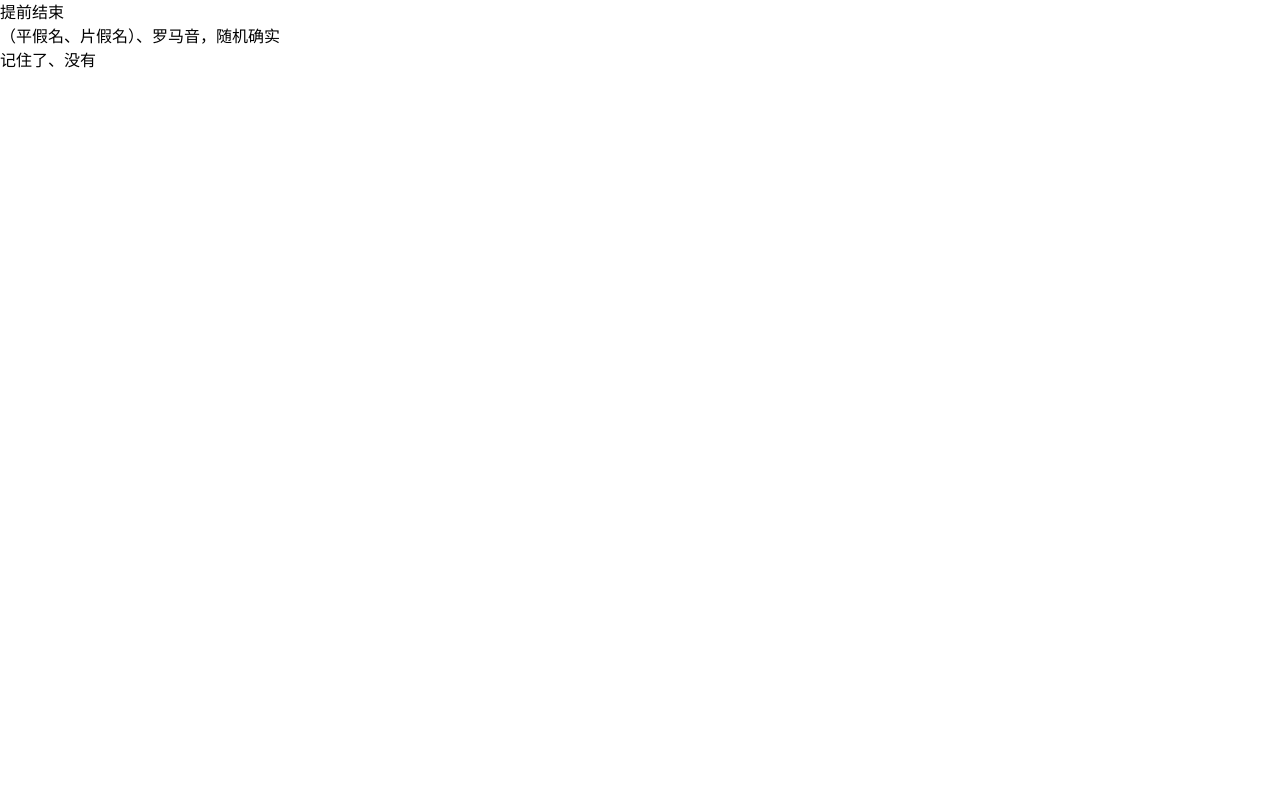
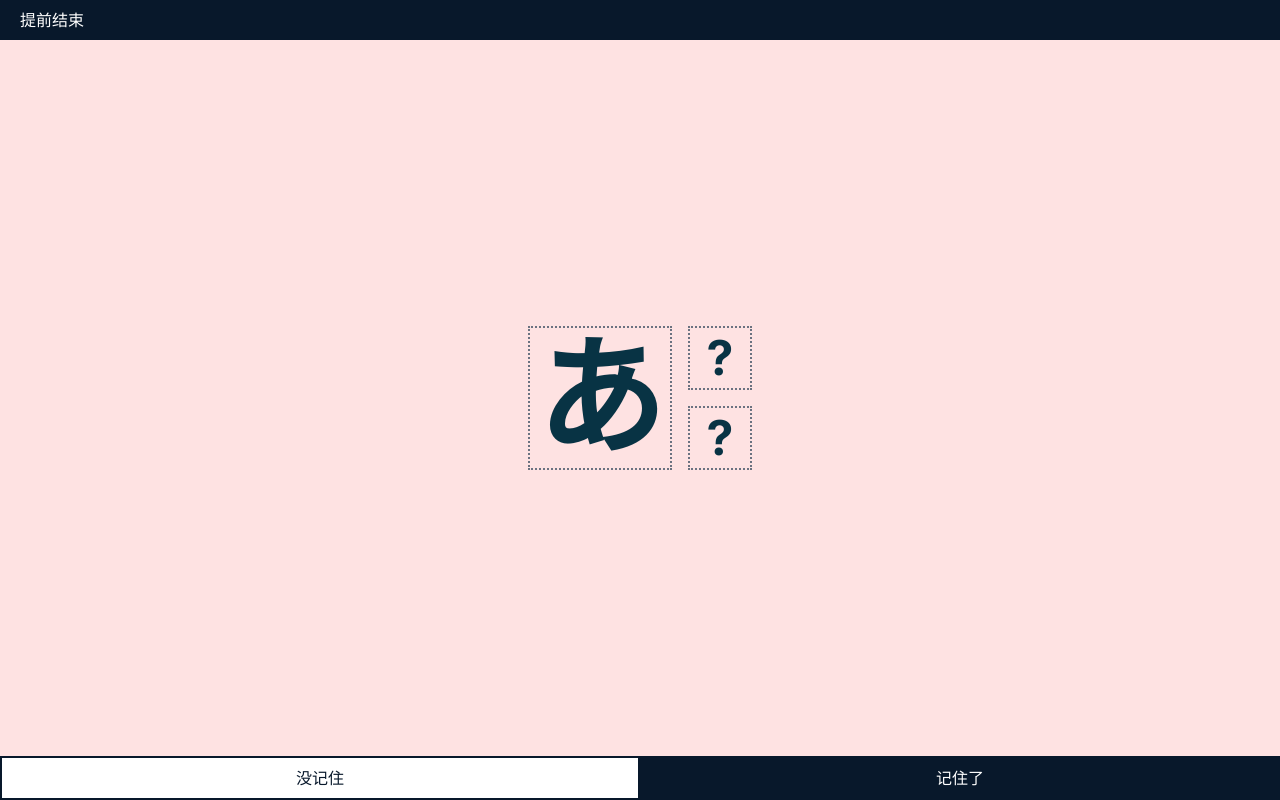
Before and after one commit to obf1313/50-yin, a Next.js app in the folder 50-yin-front/: page /check in a window 1280 px wide. Built offline with nearby package versions, Linux system fonts and the light colour scheme.

Commit message:
feat: 又错了一些丑丑的页面

```diff
--- a/50-yin-front/app/check/page.tsx
+++ b/50-yin-front/app/check/page.tsx
@@ -1,13 +1,81 @@
+'use client'
 /**
  * @descriptor 50音抽查卡片
  * @author obf1313
  */
+import { useMemo, useState } from 'react'
+import { useRouter } from 'next/navigation'
+
+type DisappearType = 'hiragana' | 'katakana' | 'rome'
+
 const Check = () => {
+  const router = useRouter()
+  const [wordList, setWordList] = useState<Array<any>>([
+    {
+      hiragana: 'あ',
+      katakana: 'ア',
+      rome: 'a',
+    },
+    {
+      hiragana: 'い',
+      katakana: 'イ',
+      rome: 'i',
+    },
+  ])
+  const [currentIndex, setCurrentIndex] = useState<number>(0)
+  // 计算显示一个
+  const viewType: DisappearType = useMemo(() => {
+    const randomNum = Math.floor(Math.random() * 2)
+    switch (randomNum) {
+      default:
+      case 0:
+        return 'hiragana'
+      case 1:
+        return 'katakana'
+      case 2:
+        return 'rome'
+    }
+  }, [currentIndex])
+  // 下一个
+  const next = (type: 'ok' | 'error') => {
+    // 掉接口
+    if (currentIndex + 1 < wordList.length) {
+      setCurrentIndex(currentIndex + 1)
+    } else {
+      // 结束
+      router.push('/result')
+    }
+  }
+  // 提前结束
+  const end = () => {}
   return (
-    <div>
-      <div>提前结束</div>
-      <div>（平假名、片假名）、罗马音，随机确实</div>
-      <div>记住了、没有</div>
+    <div className="flex flex-col w-screen h-screen">
+      <div className="px-5 py-2 bg-button text-white flex-shrink-0" onClick={end}>
+        提前结束
+      </div>
+      <div className="flex justify-center items-center w-screen p-2 text-cyan-950 font-bold bg-red-100 flex-1">
+        <div className="flex h-36">
+          <div className="flex justify-center items-center text-9xl mr-4 h-36 w-36 border-2 border-dotted border-gray-500 flex-shrink-0 flex-grow-0">
+            {viewType === 'hiragana' ? wordList[currentIndex].hiragana : '?'}
+          </div>
+          <div className="flex flex-col justify-between h-full">
+            <div className="flex justify-center items-center h-16 w-16 text-5xl text-right border-2 border-dotted border-gray-500">
+              {viewType === 'katakana' ? wordList[currentIndex].katakana : '?'}
+            </div>
+            <div className="flex justify-center items-center h-16 w-16 text-5xl text-right border-2 border-dotted border-gray-500">
+              {viewType === 'rome' ? wordList[currentIndex].rome : '?'}
+            </div>
+          </div>
+        </div>
+      </div>
+      <div className="flex">
+        <button className="w-1/2 py-2 text-button border-2 border-button" onClick={() => next('error')}>
+          没记住
+        </button>
+        <button className="w-1/2 py-2 bg-button text-white" onClick={() => next('ok')}>
+          记住了
+        </button>
+      </div>
     </div>
   )
 }
--- a/50-yin-front/app/login/page.tsx
+++ b/50-yin-front/app/login/page.tsx
@@ -39,7 +39,7 @@ const Login = () => {
         placeholder="密码"
         className="h-12 mt-2 px-4 rounded-sm"
       />
-      <button onClick={login} className="h-12 mt-10 bg-black text-white rounded-sm tracking-widest">
+      <button onClick={login} className="h-12 mt-10 bg-button text-white rounded-sm tracking-widest">
         登录/注册
       </button>
     </main>
--- a/50-yin-front/app/new-study/page.tsx
+++ b/50-yin-front/app/new-study/page.tsx
@@ -16,13 +16,13 @@ const NewStudy = () => {
     router.push('/check')
   }
   return (
-    <main className="min-h-screen w-screen flex flex-col align-middle">
+    <main className="min-h-screen w-screen flex flex-col items-center">
       <h1 className="mt-40 text-center font-bold text-2xl">是否有新的学习进程</h1>
       <div className="flex justify-center mt-20">
-        <button onClick={toUpdate} className="w-40 py-1 bg-blue-600 text-white rounded-sm">
+        <button onClick={toUpdate} className="w-40 py-2 text-button border-2 border-button rounded-sm">
           是
         </button>
-        <button onClick={start} className="w-40 py-1 ml-4 text-blue-600 border-2 border-blue-600">
+        <button onClick={start} className="w-40 py-2 ml-4 bg-button text-white rounded-sm">
           否
         </button>
       </div>
--- /dev/null
+++ b/50-yin-front/app/update-study-progress/components/Card/index.tsx
@@ -0,0 +1,50 @@
+/**
+ * @descriptor 五十音卡片
+ * @author obf1313
+ */
+import classNames from 'classnames'
+
+export interface ICard {
+  /** 平假名 */
+  hiragana: string
+  /** 片假名 */
+  katakana: string
+  /** 罗马音 */
+  rome: string
+}
+
+interface Props {
+  data: ICard
+  /** 索引 */
+  index: number
+  /** 是否被选中 */
+  isSelect?: boolean
+  /** 选中回调 */
+  onSelect?: (item: ICard, index: number) => void
+  className?: string
+}
+
+const Card = (props: Props) => {
+  const { data, className, index, isSelect = false, onSelect } = props
+  const { hiragana, katakana, rome } = data
+
+  return (
+    <div
+      className={classNames(
+        'flex justify-center items-center w-1/5 p-2 text-cyan-950 border-b-2 border-r-2 font-bold',
+        className,
+        {
+          'bg-blue-200 border-blue-400': isSelect,
+          'bg-red-100 border-pink-400': !isSelect,
+        }
+      )}
+      onClick={() => onSelect?.(data, index)}>
+      <div className="text-2xl mr-2">{hiragana}</div>
+      <div>
+        <div className="text-sm text-right">{katakana}</div>
+        <div className="text-sm text-right">{rome}</div>
+      </div>
+    </div>
+  )
+}
+export default Card
--- /dev/null
+++ b/50-yin-front/app/update-study-progress/components/index.ts
@@ -0,0 +1,2 @@
+export { default as Card } from './Card'
+export type { ICard } from './Card'
--- a/50-yin-front/app/update-study-progress/page.tsx
+++ b/50-yin-front/app/update-study-progress/page.tsx
@@ -2,7 +2,47 @@
  * @descriptor 更新学习进度
  * @author obf1313
  */
+'use client'
+import { useState } from 'react'
+import { useRouter } from 'next/navigation'
+import { Card, ICard } from './components'
+
 const UpdateStudyProgress = () => {
-  return <div>五十音平铺，可选择当前学习进度的行，确认</div>
+  const router = useRouter()
+  const [selectIndex, setSelectIndex] = useState<number>(-1)
+  // 选择某一个元素
+  const onSelect = (item: ICard, index: number) => {
+    setSelectIndex(index)
+  }
+  // 确认学习进度
+  const confirmStudyProgress = () => {
+    if (selectIndex < 0) {
+      // 提示
+      console.log('请')
+    } else {
+      router.push('/check')
+    }
+  }
+  return (
+    <div>
+      <div className="flex justify-center py-3 text-white bg-orange-600">请点击任意元素进行选择</div>
+      <div className="flex flex-wrap [&>*:nth-child(5n)]:border-r-0">
+        {new Array(50)
+          .fill({
+            hiragana: 'あ',
+            katakana: 'ア',
+            rome: 'a',
+          })
+          .map((item, index) => (
+            <Card key={index} data={item} index={index} isSelect={index <= selectIndex} onSelect={onSelect} />
+          ))}
+      </div>
+      <div
+        className="flex w-screen py-4 justify-center bottom-0 left-0 bg-button text-white tracking-widest"
+        onClick={confirmStudyProgress}>
+        确认学习进度
+      </div>
+    </div>
+  )
 }
 export default UpdateStudyProgress
--- a/50-yin-front/app/user/page.tsx
+++ b/50-yin-front/app/user/page.tsx
@@ -21,7 +21,7 @@ const User = () => {
       </div>
       <div>
         {new Array(10).fill(0).map((item: number, index: number) => (
-          <div key={index} className="flex justify-between py-2 px-3 bg-blue-100 border-t-2 border-blue-200">
+          <div key={index} className="flex justify-between py-2 px-3 bg-blue-100 border-t-1 border-blue-200">
             <div>2023-09-01 09:20:20</div>
             <div>20%</div>
           </div>
@@ -29,7 +29,7 @@ const User = () => {
       </div>
       <div
         onClick={start}
-        className="flex w-screen py-4 justify-center fixed bottom-0 left-0 bg-blue-600 text-white tracking-widest">
+        className="flex w-screen py-4 justify-center fixed bottom-0 left-0 bg-button text-white tracking-widest">
         开始抽查
       </div>
     </main>
--- a/50-yin-front/package.json
+++ b/50-yin-front/package.json
@@ -14,6 +14,7 @@
     "@types/react-dom": "18.2.7",
     "autoprefixer": "10.4.15",
     "axios": "^1.5.0",
+    "classnames": "^2.3.2",
     "eslint": "8.48.0",
     "eslint-config-next": "13.4.19",
     "next": "13.4.19",
--- a/50-yin-front/tailwind.config.ts
+++ b/50-yin-front/tailwind.config.ts
@@ -8,10 +8,11 @@ const config: Config = {
   ],
   theme: {
     extend: {
-      backgroundImage: {
-        'gradient-radial': 'radial-gradient(var(--tw-gradient-stops))',
-        'gradient-conic':
-          'conic-gradient(from 180deg at 50% 50%, var(--tw-gradient-stops))',
+      borderWidth: {
+        1: '1px',
+      },
+      colors: {
+        button: '#08182b',
       },
     },
   },
```
Also changed, not shown: 1 other file (tests, documents, lock files or other folders).
